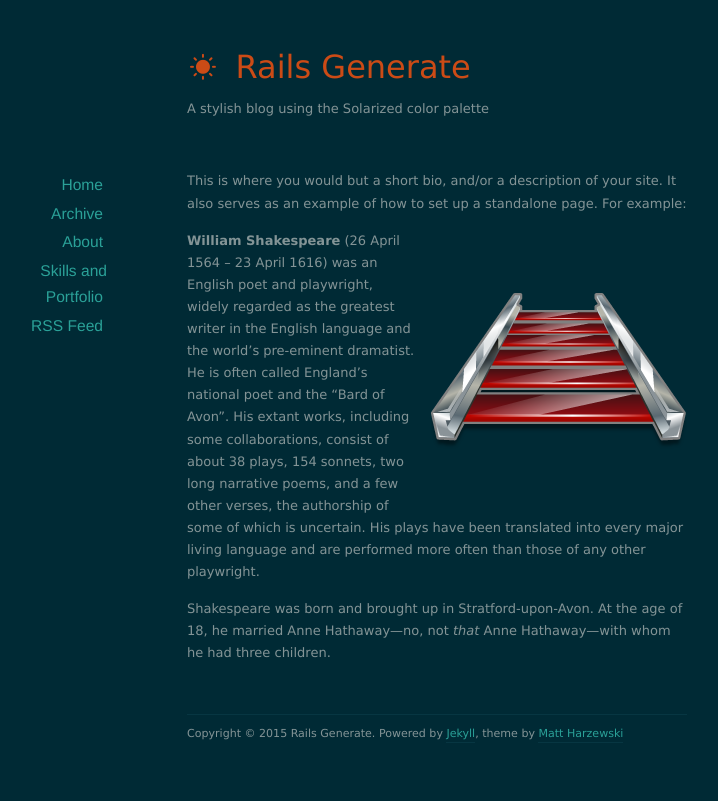
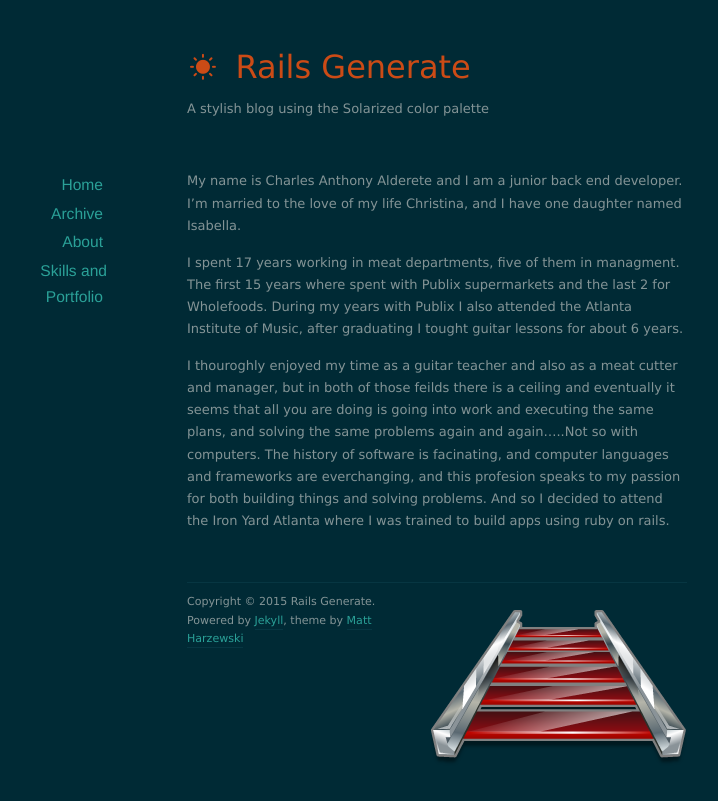
Before and after one commit to calderete/blog.github.io, a Jekyll site: the page built from about/index.markdown, in a window 1280 px wide. Shown: the top 801 px of the page, without its empty margins (203-921 px from the left). Built offline with Jekyll 4.4.1, drawn with Linux system fonts in a browser that asks for light colours; nearby versions of some CDN libraries.

```diff
--- a/_config.yml
+++ b/_config.yml
@@ -1,3 +1,4 @@
+title: Rails Generate
 name: Rails Generate
 url: http://example.org
 description: A stylish blog using the Solarized color palette
--- a/_layouts/default.html
+++ b/_layouts/default.html
@@ -37,7 +37,6 @@
           <li><a href="/archives">Archive</a></li>
           <li><a href="/about">About</a></li>
           <li><a href="/portfolio.html">Skills and Portfolio</a></li>
-          <li><a href="/feed.xml">RSS Feed</a></li>
         </ul>
       </nav>
     </div>
--- a/about/index.markdown
+++ b/about/index.markdown
@@ -2,10 +2,10 @@
 layout: default
 title: About
 ---
+My name is Charles Anthony Alderete and I am a junior back end developer. I'm married to the love of my life Christina, and I have one daughter named Isabella.
 
-This is where you would but a short bio, and/or a description of your site. It also serves as an example of how to set up a standalone page. For example:
+I spent 17 years working in meat departments, five of them in managment. The first 15 years where spent with Publix supermarkets and the last 2 for Wholefoods. During my years with Publix I also attended the Atlanta Institute of Music, after graduating I tought guitar lessons for about 6 years.
+
+I thouroghly enjoyed my time as a guitar teacher and also as a meat cutter and manager, but in both of those feilds there is a ceiling and eventually it seems that all you are doing is going into work and executing the same plans, and solving the same problems again and again.....Not so with computers. The history of software is facinating, and computer languages and frameworks are everchanging, and this profesion speaks to my passion for both building things and solving problems. And so I decided to attend the Iron Yard Atlanta where I was trained to build apps using ruby on rails.
 
 <img src="/images/rails.png" class="right" />
-**William Shakespeare** (26 April 1564 – 23 April 1616) was an English poet and playwright, widely regarded as the greatest writer in the English language and the world's pre-eminent dramatist. He is often called England's national poet and the "Bard of Avon". His extant works, including some collaborations, consist of about 38 plays, 154 sonnets, two long narrative poems, and a few other verses, the authorship of some of which is uncertain. His plays have been translated into every major living language and are performed more often than those of any other playwright.
-
-Shakespeare was born and brought up in Stratford-upon-Avon. At the age of 18, he married Anne Hathaway—no, not *that* Anne Hathaway—with whom he had three children.
```
Also changed, not shown: _posts/2015-12-5-Postman-Is-Your-Freind...Most-of-the-Time...md (added, +34 -0 lines), images/Screen Shot 2015-12-05 at 3.18.01 PM.png (added), images/postman-scap.png (added), 1 other file.
